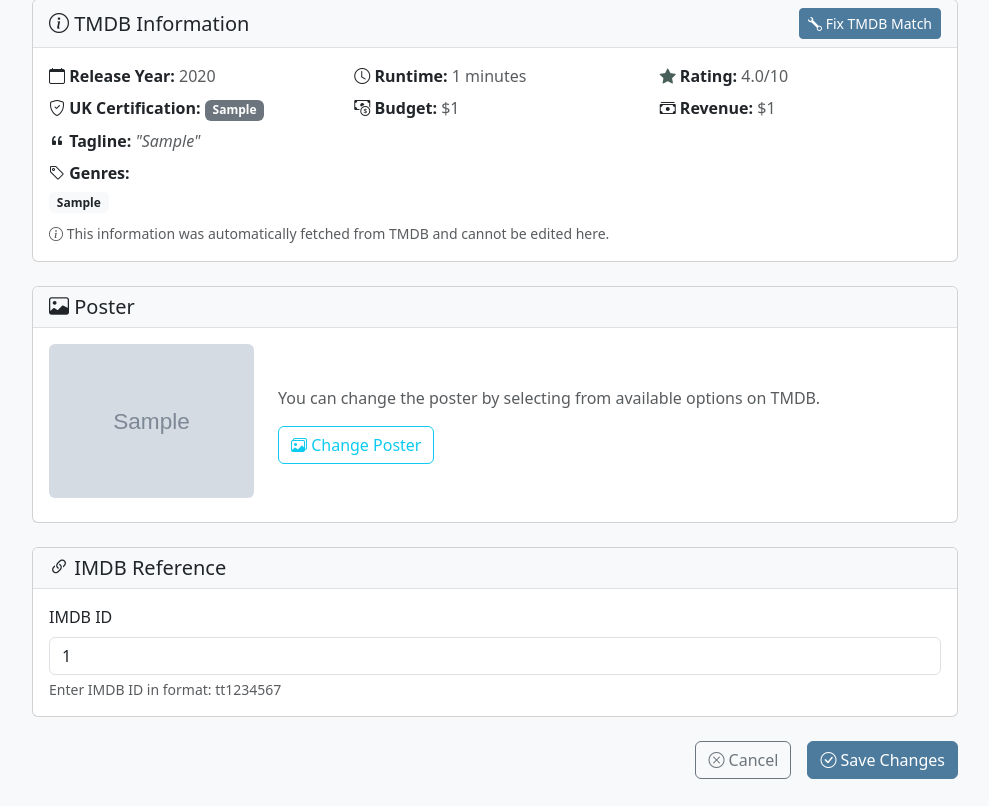
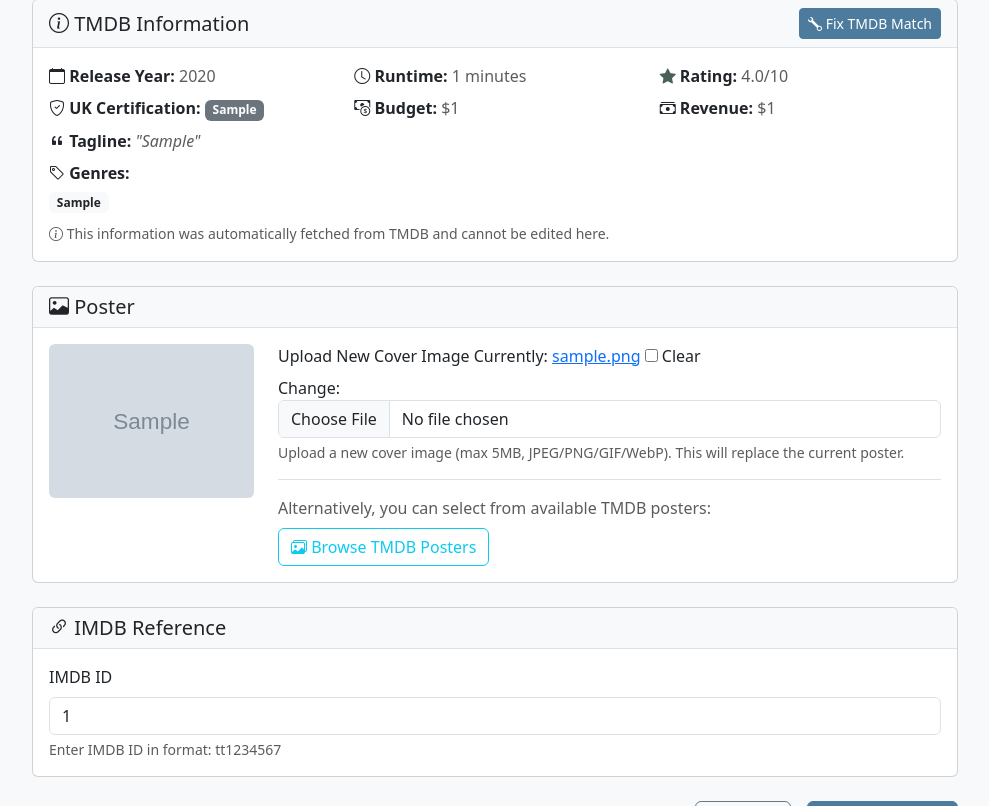
Before and after one commit to pastperfect/dvdcollection, a Django app: page /dvd/1/edit/ in a window 1280 px wide. Shown: the part 986-1792 px from the top of the page, without its empty margins (145-1134 px from the left). Run offline with Django 5.2, Linux system fonts and the light colour scheme; tables that the repository leaves empty hold one stand-in row (values such as "Sample post"); grey boxes marked "Sample" are stand-in pictures.

Commit message:
Add support for uploading custom cover images in DVD forms and views

```diff
--- a/templates/tracker/dvd_edit.html
+++ b/templates/tracker/dvd_edit.html
@@ -20,7 +20,7 @@
             </div>
         </div>
 
-        <form method="post">
+        <form method="post" enctype="multipart/form-data">
             {% csrf_token %}
 
             <!-- Section 1: Basic Movie Information -->
@@ -272,7 +272,7 @@
                     <h5 class="mb-0"><i class="bi bi-image"></i> Poster</h5>
                 </div>
                 <div class="card-body">
-                    <div class="row align-items-center">
+                    <div class="row">
                         <div class="col-md-3">
                             {% if dvd.poster %}
                                 <img src="{{ dvd.poster.url }}" alt="{{ dvd.name }}" class="img-fluid rounded mb-2" style="max-height: 200px;">
@@ -283,16 +283,29 @@
                             {% endif %}
                         </div>
                         <div class="col-md-9">
+                            <div class="mb-3">
+                                <label for="{{ form.poster.id_for_label }}" class="form-label">Upload New Cover Image</label>
+                                {{ form.poster }}
+                                {% if form.poster.errors %}
+                                    <div class="text-danger">{{ form.poster.errors }}</div>
+                                {% endif %}
+                                <div class="form-text">Upload a new cover image (max 5MB, JPEG/PNG/GIF/WebP). This will replace the current poster.</div>
+                            </div>
+
                             {% if dvd.tmdb_id %}
-                                <p class="text-muted mb-3">You can change the poster by selecting from available options on TMDB.</p>
-                                <a href="{% url 'tracker:dvd_change_poster' dvd.pk %}" class="btn btn-outline-info">
-                                    <i class="bi bi-images"></i> Change Poster
-                                </a>
+                                <div class="border-top pt-3">
+                                    <p class="text-muted mb-2">Alternatively, you can select from available TMDB posters:</p>
+                                    <a href="{% url 'tracker:dvd_change_poster' dvd.pk %}" class="btn btn-outline-info">
+                                        <i class="bi bi-images"></i> Browse TMDB Posters
+                                    </a>
+                                </div>
                             {% else %}
-                                <p class="text-muted mb-0">
-                                    <i class="bi bi-info-circle"></i>
-                                    Poster management requires a TMDB match. Add a TMDB ID to enable poster selection.
-                                </p>
+                                <div class="border-top pt-3">
+                                    <p class="text-muted mb-0">
+                                        <i class="bi bi-info-circle"></i>
+                                        For TMDB poster selection, add a TMDB ID to enable browsing available posters.
+                                    </p>
+                                </div>
                             {% endif %}
                         </div>
                     </div>
--- a/tracker/forms.py
+++ b/tracker/forms.py
@@ -60,7 +60,7 @@ class DVDForm(forms.ModelForm):
     class Meta:
         model = DVD
         fields = [
-            'tmdb_id', 'name', 'status', 'media_type', 'overview', 'imdb_id',
+            'tmdb_id', 'name', 'status', 'media_type', 'overview', 'imdb_id', 'poster',
             'is_tartan_dvd', 'is_box_set', 'box_set_name', 'is_unopened', 'is_unwatched', 'storage_box', 'location',
             'copy_number', 'duplicate_notes'
         ]
@@ -87,6 +87,11 @@ class DVDForm(forms.ModelForm):
                 'placeholder': 'IMDB ID (e.g., tt1234567)',
                 'pattern': 'tt[0-9]+',
                 'title': 'IMDB ID should start with "tt" followed by numbers'
+            }),
+            'poster': forms.ClearableFileInput(attrs={
+                'class': 'form-control',
+                'accept': 'image/*',
+                'id': 'id_poster'
             }),
             'is_tartan_dvd': forms.CheckboxInput(attrs={
                 'class': 'form-check-input'
@@ -138,6 +143,26 @@ class DVDForm(forms.ModelForm):
             self.fields['location'].widget.attrs['style'] = ''
         else:
             self.fields['location'].widget.attrs['style'] = 'display: none;'
+
+    def clean_poster(self):
+        """Validate uploaded poster image."""
+        poster = self.cleaned_data.get('poster')
+
+        if poster:
+            # Check file size (max 5MB)
+            if poster.size > 5 * 1024 * 1024:
+                raise forms.ValidationError('Image file too large. Maximum size is 5MB.')
+
+            # Check file type
+            if not poster.content_type.startswith('image/'):
+                raise forms.ValidationError('File must be an image.')
+
+            # Check specific image formats
+            allowed_formats = ['image/jpeg', 'image/png', 'image/gif', 'image/webp']
+            if poster.content_type not in allowed_formats:
+                raise forms.ValidationError('Unsupported image format. Please use JPEG, PNG, GIF, or WebP.')
+
+        return poster
 
     def clean_location(self):
         """Validate location field for uniqueness when status is unboxed."""
--- a/tracker/views.py
+++ b/tracker/views.py
@@ -233,7 +233,7 @@ def dvd_add(request):
                     return render(request, 'tracker/dvd_search.html', context)
         else:
             # Manual form submission
-            dvd_form = DVDForm(request.POST)
+            dvd_form = DVDForm(request.POST, request.FILES)
             if dvd_form.is_valid():
                 dvd = dvd_form.save(commit=False)
                 dvd.is_downloaded = False
@@ -290,7 +290,7 @@ def dvd_add_from_tmdb(request, tmdb_id):
 
     try:
         if request.method == 'POST':
-            form = DVDForm(request.POST)
+            form = DVDForm(request.POST, request.FILES)
             if form.is_valid():
                 dvd = form.save(commit=False)
                 # Fill in TMDB data (excluding tmdb_id since it's already set by the form)
@@ -301,8 +301,8 @@ def dvd_add_from_tmdb(request, tmdb_id):
                     setattr(dvd, key, value)
                 dvd.is_downloaded = False
                 dvd.save()
-                # Download poster
-                if poster_path:
+                # Download poster only if no custom poster was uploaded
+                if poster_path and not dvd.poster:
                     full_poster_url = tmdb_service.get_full_poster_url(poster_path)
                     tmdb_service.download_poster(dvd, full_poster_url)
                 messages.success(request, f'"{dvd.name}" has been added to your collection.')
@@ -347,7 +347,7 @@ def dvd_edit(request, pk):
     dvd = get_object_or_404(DVD, pk=pk)
 
     if request.method == 'POST':
-        form = DVDForm(request.POST, instance=dvd)
+        form = DVDForm(request.POST, request.FILES, instance=dvd)
         if form.is_valid():
             form.save()
             messages.success(request, f'"{dvd.name}" has been updated.')
```
Also changed, not shown: templates/tracker/dvd_add.html (+7 -1 lines), templates/tracker/dvd_add_from_tmdb.html (+10 -1 lines).
